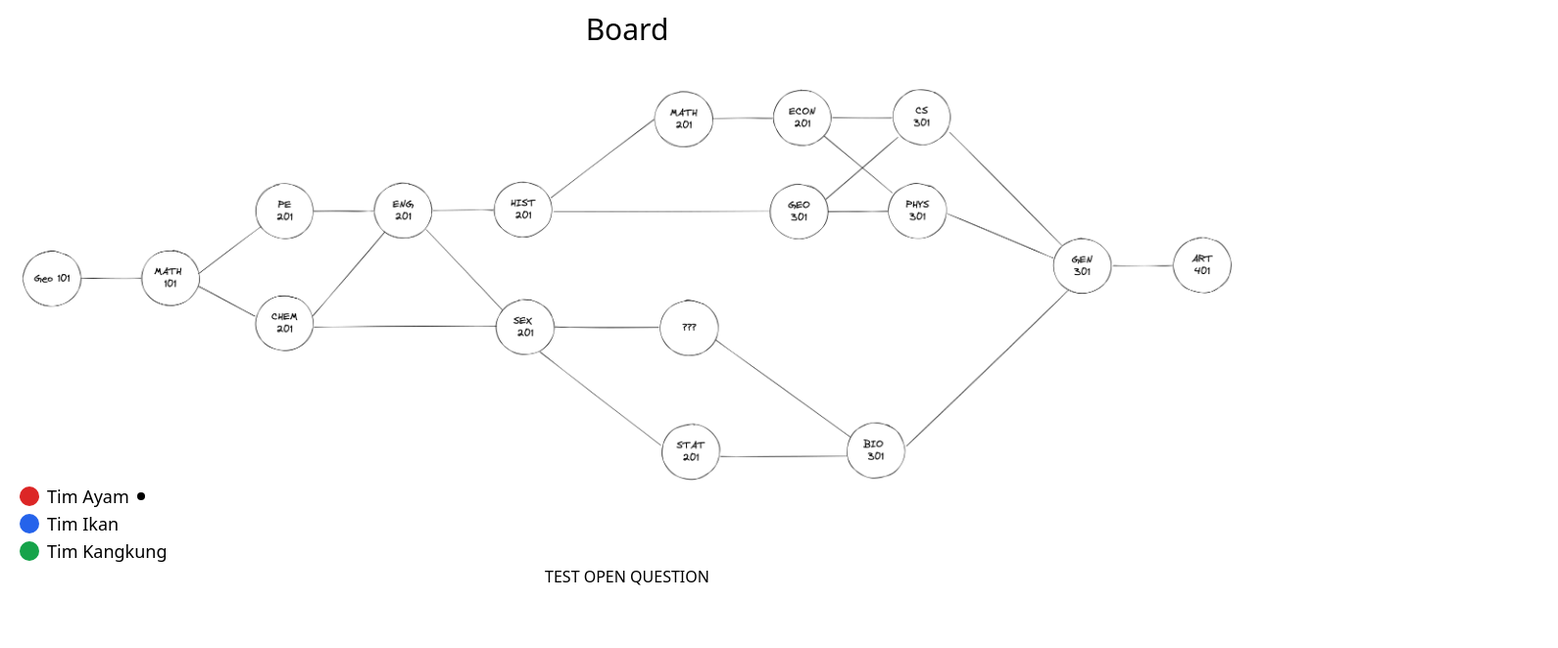
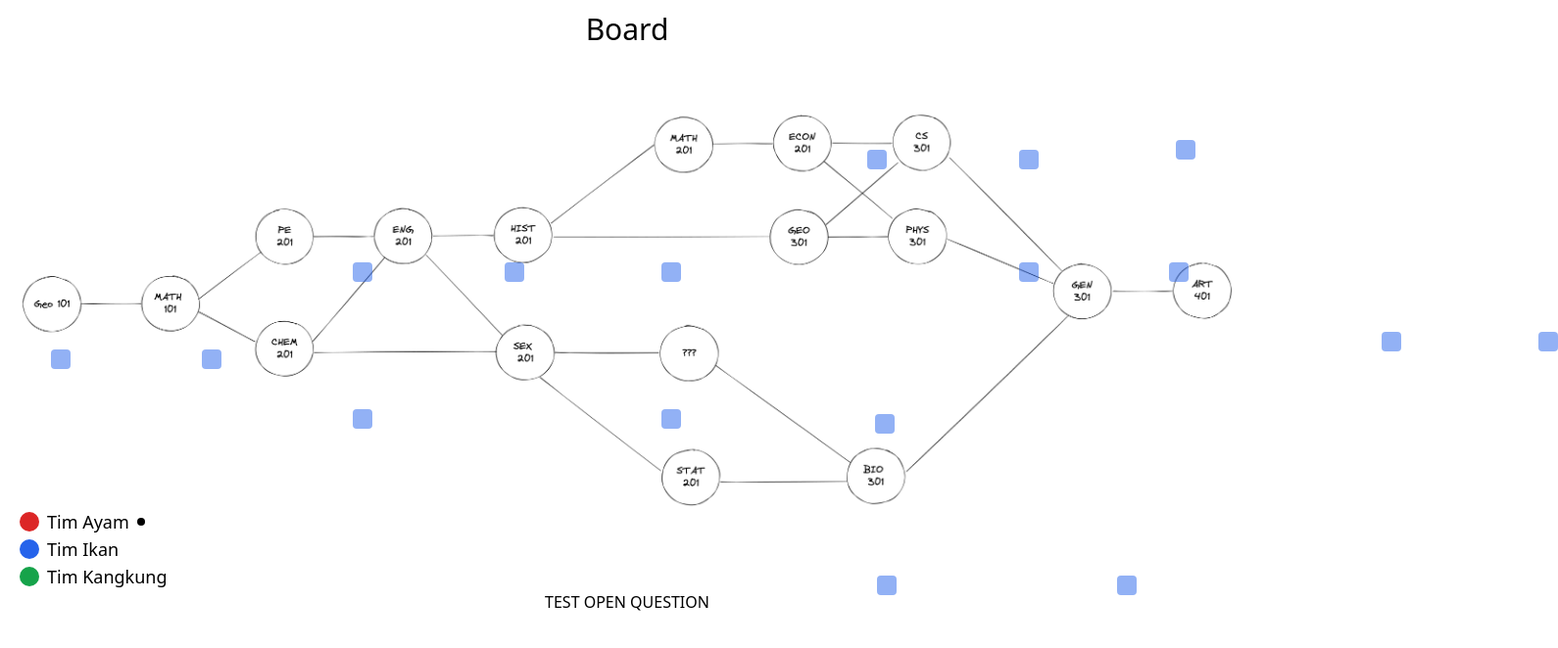
Before and after one commit to ShawnCone/quiz-solstice, a Next.js app: page / in a window 1280 px wide. Shown: the top 662 px of the page at 98% size, 1590 px wide, since content can reach past the window. Built offline with nearby package versions, Linux system fonts and the light colour scheme.

Commit message:
overlay done

```diff
--- a/src/components/Board.tsx
+++ b/src/components/Board.tsx
@@ -15,6 +15,17 @@ export default function Board() {
     typeof questionSchema
   >>(null);
 
+  // Get question info with side effects
+  function getQuestionInfo(title: string) {
+    setQuestionInfo({
+      title: title,
+      question: "What country is this?",
+      imageLink:
+        "https://upload.wikimedia.org/wikipedia/commons/thumb/7/73/Italian_regions_provinces_white_no_labels.svg/1200px-Italian_regions_provinces_white_no_labels.svg.png",
+      answer: "Italy",
+    });
+  }
+
   return (
     <>
       {questionInfo !== null && (
@@ -31,7 +42,112 @@ export default function Board() {
 
       <div className="flex h-full w-full flex-grow flex-col items-center justify-center px-5 pt-3">
         <div className="text-3xl">Board</div>
-        <div className="mt-10">
+        <div className="relative mt-10">
+          <button
+            className="relative left-8 top-[269px] h-5 w-5 rounded bg-blue-600 opacity-50"
+            onClick={() => {
+              getQuestionInfo("GEO 101");
+            }}
+          />
+          <button
+            className="relative left-[166px] top-[269px] h-5 w-5 rounded bg-blue-600 opacity-50"
+            onClick={() => {
+              getQuestionInfo("MATH 101");
+            }}
+          />
+
+          <button
+            className="relative left-[300px] top-[180px] h-5 w-5 rounded bg-blue-600 opacity-50"
+            onClick={() => {
+              getQuestionInfo("PE 201");
+            }}
+          />
+          <button
+            className="relative left-[280px] top-[330px] h-5 w-5 rounded bg-blue-600 opacity-50"
+            onClick={() => {
+              getQuestionInfo("CHEM 201");
+            }}
+          />
+          <button
+            className="relative left-[575px] top-[330px] h-5 w-5 rounded bg-blue-600 opacity-50"
+            onClick={() => {
+              getQuestionInfo("SEX 201");
+            }}
+          />
+          <button
+            className="relative left-[773px] top-[335px] h-5 w-5 rounded bg-blue-600 opacity-50"
+            onClick={() => {
+              getQuestionInfo("???");
+            }}
+          />
+          <button
+            className="relative left-[755px] top-[500px] h-5 w-5 rounded bg-blue-600 opacity-50"
+            onClick={() => {
+              getQuestionInfo("STAT 201");
+            }}
+          />
+          <button
+            className="relative left-[980px] top-[500px] h-5 w-5 rounded bg-blue-600 opacity-50"
+            onClick={() => {
+              getQuestionInfo("BIO 301");
+            }}
+          />
+          <button
+            className="relative left-[1230px] top-[251px] h-5 w-5 rounded bg-blue-600 opacity-50"
+            onClick={() => {
+              getQuestionInfo("GEN 301");
+            }}
+          />
+          <button
+            className="relative left-[1370px] top-[251px] h-5 w-5 rounded bg-blue-600 opacity-50"
+            onClick={() => {
+              getQuestionInfo("ART 401");
+            }}
+          />
+          <button
+            className="relative left-[295px] top-[180px] h-5 w-5 rounded bg-blue-600 opacity-50"
+            onClick={() => {
+              getQuestionInfo("ENG 201");
+            }}
+          />
+
+          <button
+            className="relative left-[435px] top-[180px] h-5 w-5 rounded bg-blue-600 opacity-50"
+            onClick={() => {
+              getQuestionInfo("HIST 201");
+            }}
+          />
+          <button
+            className="relative left-[625px] top-[65px] h-5 w-5 rounded bg-blue-600 opacity-50"
+            onClick={() => {
+              getQuestionInfo("HIST 201");
+            }}
+          />
+          <button
+            className="relative left-[760px] top-[65px] h-5 w-5 rounded bg-blue-600 opacity-50"
+            onClick={() => {
+              getQuestionInfo("ECON 201");
+            }}
+          />
+          <button
+            className="relative left-[740px] top-[180px] h-5 w-5 rounded bg-blue-600 opacity-50"
+            onClick={() => {
+              getQuestionInfo("GEO 301");
+            }}
+          />
+          <button
+            className="relative left-[873px] top-[180px] h-5 w-5 rounded bg-blue-600 opacity-50"
+            onClick={() => {
+              getQuestionInfo("PHYS 301");
+            }}
+          />
+          <button
+            className="relative left-[860px] top-[55px] h-5 w-5 rounded bg-blue-600 opacity-50"
+            onClick={() => {
+              getQuestionInfo("CS 301");
+            }}
+          />
+
           <Image src={boardImage} height={900} width={1600} alt="board image" />
         </div>
         <div className="flex w-full items-center justify-start gap-2">
```
